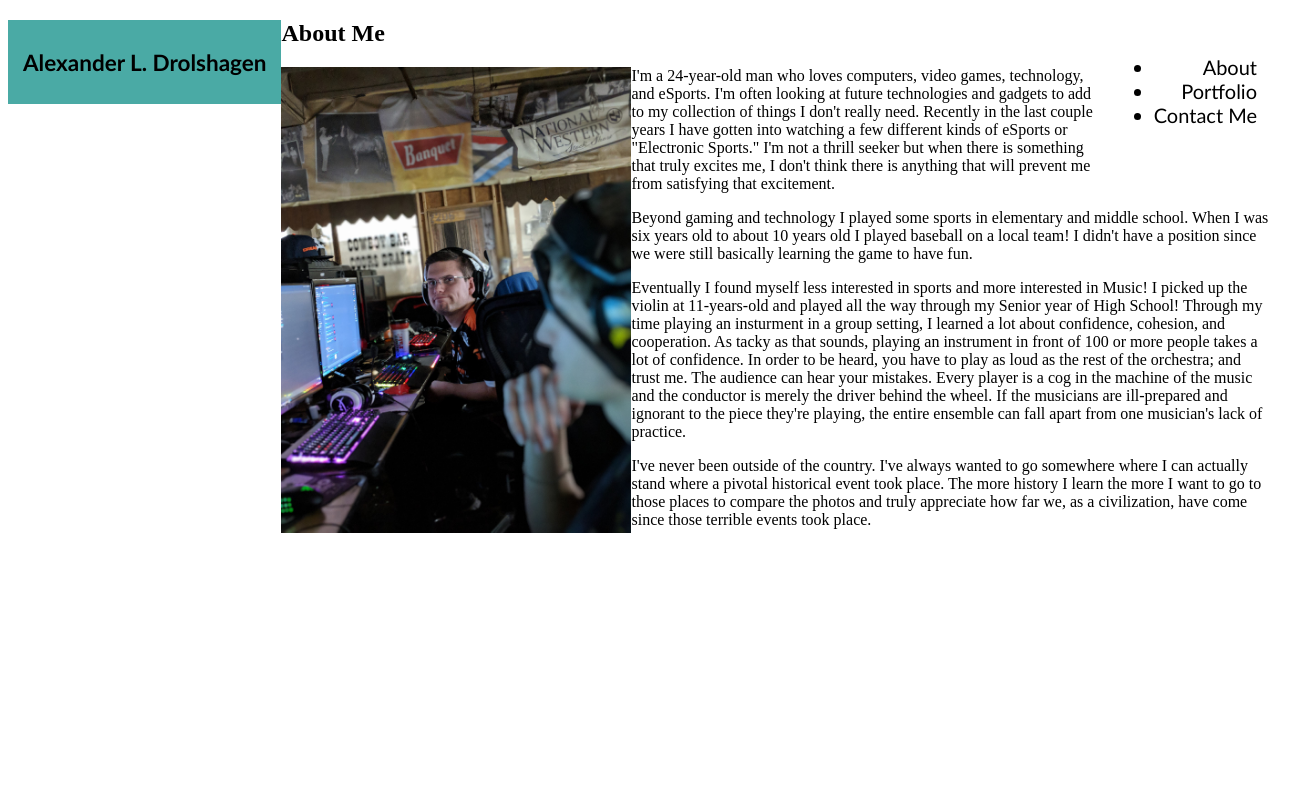
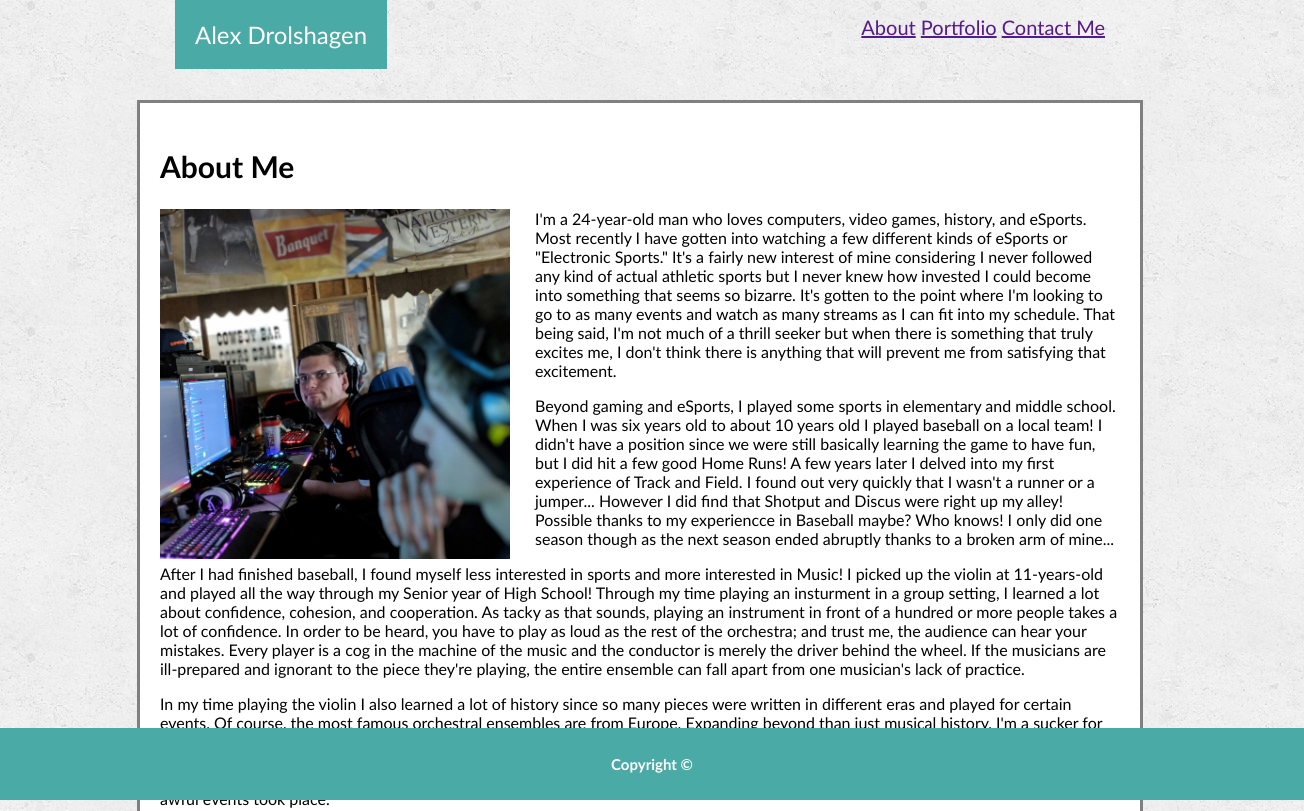
Before and after one commit to drols/Basic-Portfolio, a plain HTML site: page index.html in a window 1280 px wide. Shown: the top 811 px of the page, 1304 px wide, since content can reach past the window. Drawn offline with Linux system fonts and the light colour scheme; files whose address does not match are found by name.

Commit message:
commit before submitting

```diff
--- a/assets/css/style.css
+++ b/assets/css/style.css
@@ -1,23 +1,38 @@
+
+
 body{
-
+    margin: 0px 0px 0px 0px;
+    background-image: url("../images/tessellating-background.png");
+    background-repeat: repeat;
+    display: block;
 }
 
-.navbox{
+.history{
+    float: auto;
+}
+
+.contentbox{
+    width: 960px;
+    background-color: white;
+    margin: auto;
+    margin-bottom: 200px;
+    border: 3px;
+    border-style: solid;
+    border-color: grey;
+    padding: 20px;
 
 }
 
 .fullname{
-    font-size: 15px;
+    font-size: 24px;
     font-family: 'Gill Sans', 'Gill Sans MT', Calibri, 'Trebuchet MS', sans-serif;
     background-color: rgb(74,170,165);
-    color: black;
-    margin: auto;
-    width: auto;
+    color: white;
+    /* width: 33.3333333%; */
     height: auto;
-    padding-left: 15px;
-    padding-right: 15px;
-    padding-top: 10px;
-    padding-bottom: 10px;
+    padding: 20px;
+    margin-left: 15px;
+    margin-bottom: 10px;
     text-align: center;
     float: left;
 }
@@ -25,28 +40,64 @@ body{
 .navlinks{
     font-size: 20px;
     font-family: 'Gill Sans', 'Gill Sans MT', Calibri, 'Trebuchet MS', sans-serif;
-    margin: auto;
-    width: auto;
+    width: 33.3333333;
     height: auto;
     padding: 15px;
     text-align: right;
     float: right;
+
 }
 
 
 
 .aboutme{
+    font-size: 30px;
+    float: inherit;
+
+
+}
+
+.navbar{
+    width: 960px;
+    height: 100px;
+    /* margin-left: 10px;
+    margin-right: 10px;
+    margin-top: 10px;
+    margin: 0px;
+    margin-bottom:20px; */
+    margin: auto;
+
 
 }
 
 .profilepic{
     width: 350px;
     height: auto;
-    position: relative;
     float: left;
+    margin-right: 25px;
+    /* margin-top: 25px; */
+    /* margin-bottom: 25px; */
 
 }
 
-.bodytext{
+.font{
+    font-family: 'Gill Sans', 'Gill Sans MT', Calibri, 'Trebuchet MS', sans-serif
+}
+
+
+
+h3{
+    font-size: 15px;
 
 }
+
+.page-footer{
+    width: 100%;
+    background-color: rgb(74,170,165);
+    text-align: center;
+    color: white;
+    padding: 12px;
+    position: sticky;
+    top: 100;
+    bottom: 0;
+}
--- a/index.html
+++ b/index.html
@@ -3,42 +3,49 @@
 
     <head>
         <meta charset="UTF-8">
-        <title>About Me</title>
-        <link rel="stylesheet" href="C:\Users\alexd\Documents\bootcampstuff\Basic-Portfolio\assets\css\style.css">
+        <title>Alex Drolshagen</title>
+        <link rel="stylesheet" href="assets\css\style.css">
     </head>
 
 <!--Full body of the Page  -->
 <body>
     <!-- Navigation pane at the top of the page -->
-    <section class="navbox">
+    <section class="navbar">
         <div class="fullname">
-            <header>
-                <h1>Alexander L. Drolshagen</h1>
-            </header>
+            <header>Alex Drolshagen</header>
         </div>
 
-        <div class="navlinks">
-            <ul>
-                <li>About</li>
-                <li>Portfolio</li>
-                <li>Contact Me</li>
-            </ul>
+        <nav class="navlinks font">
+            <a href "index.html">About</a>
+            <a href "portfolio.html">Portfolio</a>
+            <a href "contact.html">Contact Me</a>
+        </nav>
+    </section>
+
+    <!-- The contentbox class refers to the block on the page that contains the Profile Picture, Biography, and Title. -->
+    <section class="contentbox">
+
+        <h2 class="aboutme font">About Me</h2>
+
+        <img class="profilepic" src="assets\images\Dreamhack2017cropped.jpg" alt="Dreamhack came to Denver!">
+
+        <div>
+            <p class="paraone font">I'm a 24-year-old man who loves computers, video games, history, and eSports. Most recently I have gotten into watching a few different kinds of eSports or "Electronic Sports." It's a fairly new interest of mine considering I never followed any kind of actual athletic sports but I never knew how invested I could become into something that seems so bizarre. It's gotten to the point where I'm looking to go to as many events and watch as many streams as I can fit into my schedule. That being said, I'm not much of a thrill seeker but when there is something that truly excites me, I don't think there is anything that will prevent me from satisfying that excitement.</p>
+
+            <p class="paratwo font">Beyond gaming and eSports, I played some sports in elementary and middle school. When I was six years old to about 10 years old I played baseball on a local team! I didn't have a position since we were still basically learning the game to have fun, but I did hit a few good Home Runs! A few years later I delved into my first experience of Track and Field. I found out very quickly that I wasn't a runner or a jumper... However I did find that Shotput and Discus were right up my alley! Possible thanks to my experiencce in Baseball maybe? Who knows! I only did one season though as the next season ended abruptly thanks to a broken arm of mine...</p>
+
+            <p class="parathree font">After I had finished baseball, I found myself less interested in sports and more interested in Music! I picked up the violin at 11-years-old and played all the way through my Senior year of High School! Through my time playing an insturment in a group setting, I learned a lot about confidence, cohesion, and cooperation. As tacky as that sounds, playing an instrument in front of a hundred or more people takes a lot of confidence. In order to be heard, you have to play as loud as the rest of the orchestra; and trust me, the audience can hear your mistakes. Every player is a cog in the machine of the music and the conductor is merely the driver behind the wheel. If the musicians are ill-prepared and ignorant to the piece they're playing, the entire ensemble can fall apart from one musician's lack of practice.</p>
+
+            <p class="parafour font">In my time playing the violin I also learned a lot of history since so many pieces were written in different eras and played for certain events. Of course, the most famous orchestral ensembles are from Europe. Expanding beyond than just musical history, I'm a sucker for war history between WWI and WWII. However, I've never been outside of the country. I've always wanted to go somewhere where I can actually stand where a pivotal historical battle or opera took place. The more history I learn the more I want to go to those places to compare the photos, instruments, and vehicles and truly appreciate how far we, as a civilization, have come since both the beautiful and awful events took place.</p>
         </div>
     </section>
 
-    <h2 class="aboutme">About Me</h2>
-
-    <img class="profilepic" src="C:\Users\alexd\Documents\bootcampstuff\Basic-Portfolio\assets\images\Dreamhack2017.jpg" alt="Dreamhack came to Denver!">
-
-    <p section="bodytext">I'm a 24-year-old man who loves computers, video games, technology, and eSports. I'm often looking at future technologies and gadgets to add to my collection of things I don't really need. Recently in the last couple years I have gotten into watching a few different kinds of eSports or "Electronic Sports." I'm not a thrill seeker but when there is something that truly excites me, I don't think there is anything that will prevent me from satisfying that excitement.</p>
-
-    <p>Beyond gaming and technology I played some sports in elementary and middle school. When I was six years old to about 10 years old I played baseball on a local team! I didn't have a position since we were still basically learning the game to have fun.</p>
-
-    <p>Eventually I found myself less interested in sports and more interested in Music! I picked up the violin at 11-years-old and played all the way through my Senior year of High School! Through my time playing an insturment in a group setting, I learned a lot about confidence, cohesion, and cooperation. As tacky as that sounds, playing an instrument in front of 100 or more people takes a lot of confidence. In order to be heard, you have to play as loud as the rest of the orchestra; and trust me. The audience can hear your mistakes. Every player is a cog in the machine of the music and the conductor is merely the driver behind the wheel. If the musicians are ill-prepared and ignorant to the piece they're playing, the entire ensemble can fall apart from one musician's lack of practice.</p>
-
-    <p>I've never been outside of the country. I've always wanted to go somewhere where I can actually stand where a pivotal historical event took place. The more history I learn the more I want to go to those places to compare the photos and truly appreciate how far we, as a civilization, have come since those terrible events took place.</p>
+    <section class="page-footer font">
+        <footer>
+            <h3>Copyright &copy;</h3>
+        </footer>
+    </section>
 </body>
-</div>
 
 
 
```
Also changed, not shown: assets/images/Dreamhack2017cropped.jpg (added), assets/images/tessellating-background.png (added).
